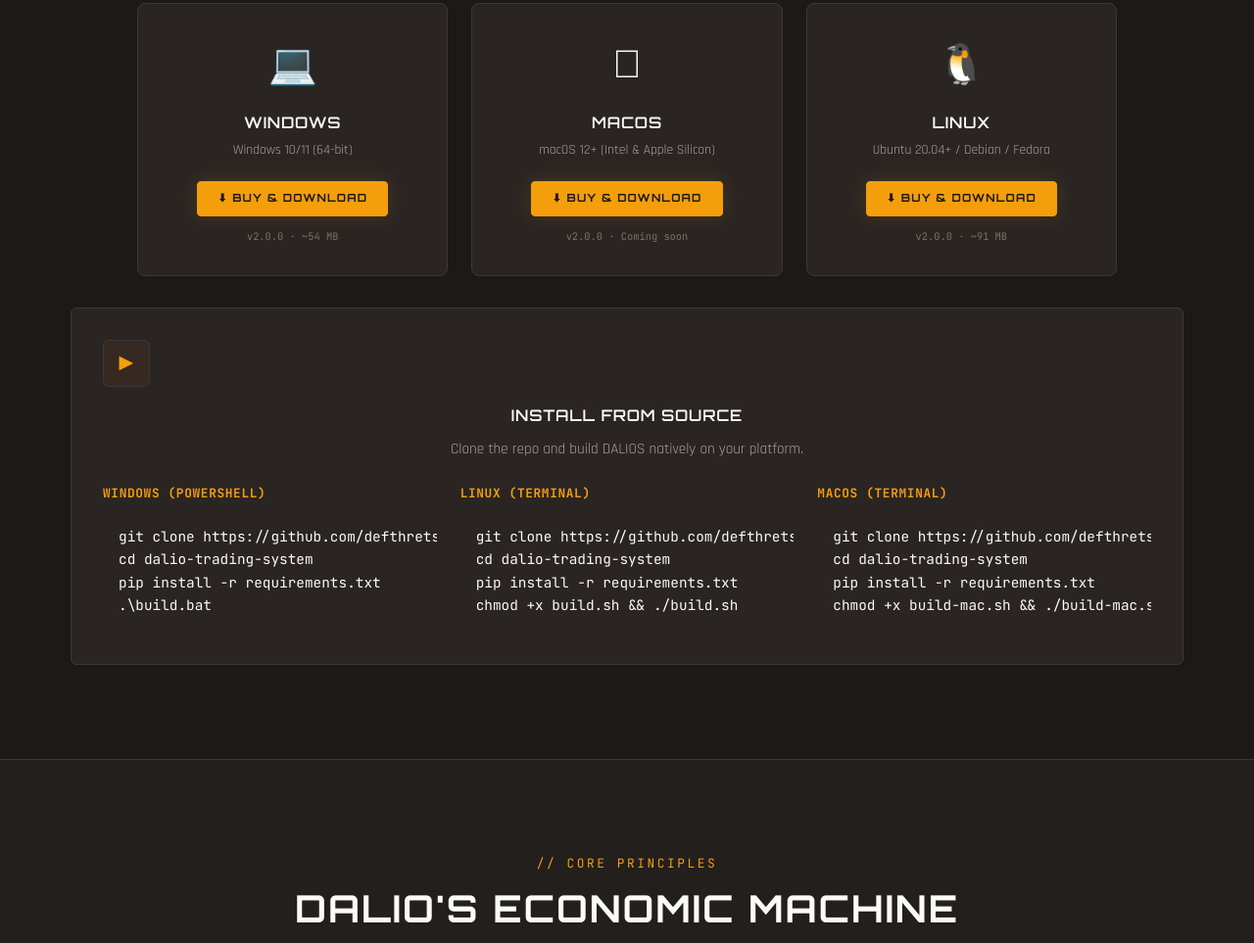
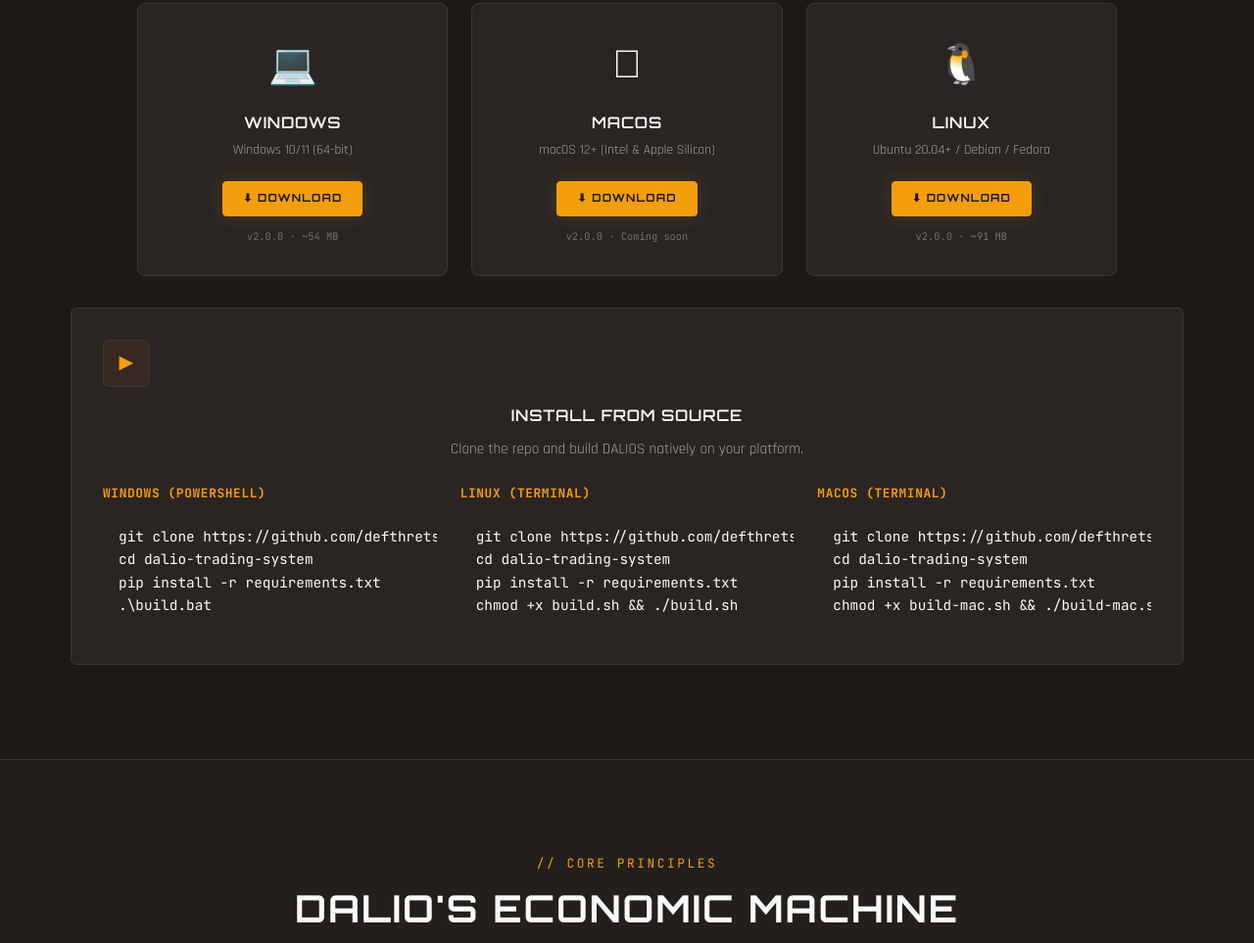
Before and after one commit to defthrets/dalios-website, a website: page index.html in a window 1280 px wide. Shown: the part 5721-6684 px from the top of the page at 98% size. Drawn offline with Linux system fonts and the light colour scheme.

Commit message:
Change download button text from 'Buy & Download' to 'Download'
Co-Authored-By: Claude Opus 4.6 <noreply@anthropic.com>

```diff
--- a/index.html
+++ b/index.html
@@ -314,21 +314,21 @@
           <div class="download-icon">&#128187;</div>
           <h3>Windows</h3>
           <p>Windows 10/11 (64-bit)</p>
-          <a href="buy.html" class="btn btn-primary btn-sm">&#11015; Buy &amp; Download</a>
+          <a href="buy.html" class="btn btn-primary btn-sm">&#11015; Download</a>
           <span class="download-meta">v2.0.0 &middot; ~54 MB</span>
         </div>
         <div class="download-card">
           <div class="download-icon">&#63743;</div>
           <h3>macOS</h3>
           <p>macOS 12+ (Intel &amp; Apple Silicon)</p>
-          <a href="buy.html" class="btn btn-primary btn-sm">&#11015; Buy &amp; Download</a>
+          <a href="buy.html" class="btn btn-primary btn-sm">&#11015; Download</a>
           <span class="download-meta">v2.0.0 &middot; Coming soon</span>
         </div>
         <div class="download-card">
           <div class="download-icon">&#128039;</div>
           <h3>Linux</h3>
           <p>Ubuntu 20.04+ / Debian / Fedora</p>
-          <a href="buy.html" class="btn btn-primary btn-sm">&#11015; Buy &amp; Download</a>
+          <a href="buy.html" class="btn btn-primary btn-sm">&#11015; Download</a>
           <span class="download-meta">v2.0.0 &middot; ~91 MB</span>
         </div>
       </div>
```
